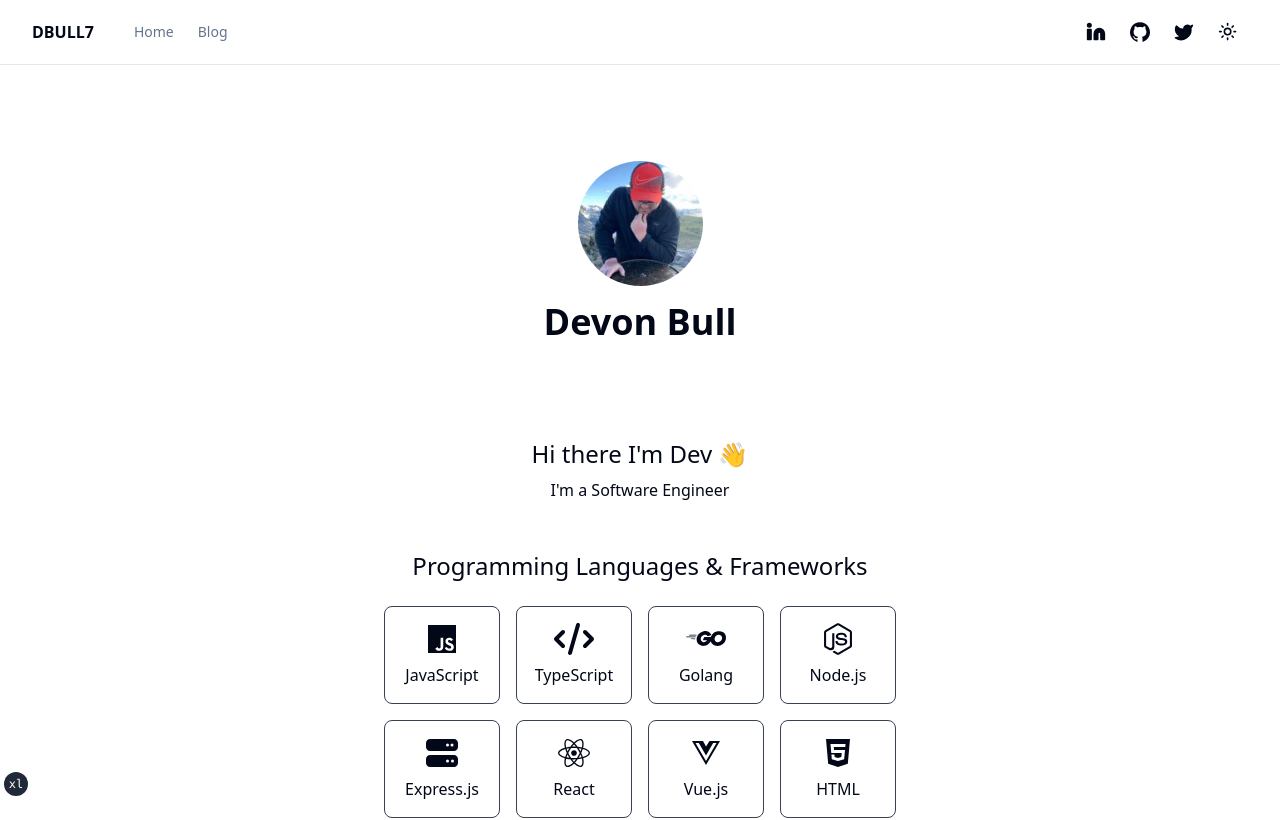
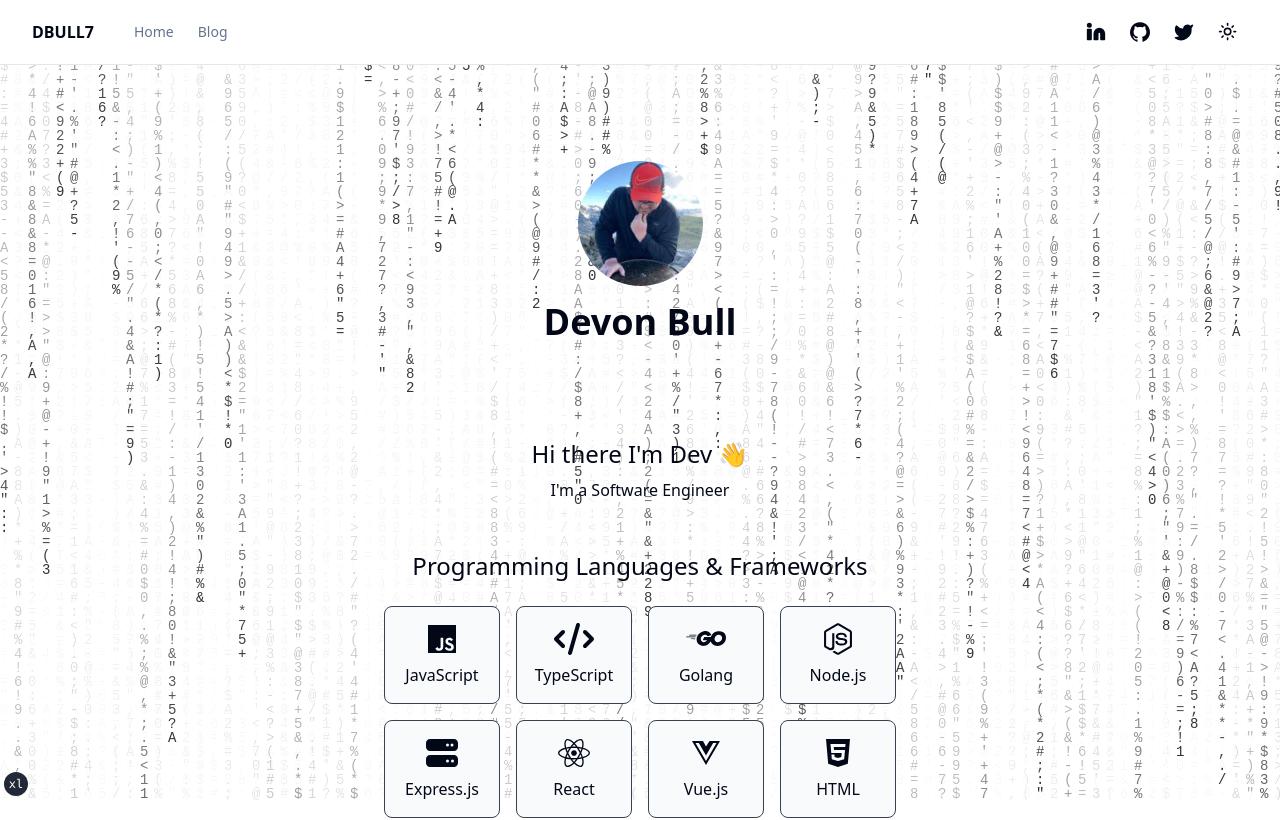
Before and after one commit to DBULL7/personal-site, a Next.js app: page / in a window 1280 px wide. Shown: the top 820 px of the page. Built offline with nearby package versions, Linux system fonts and the light colour scheme; no server answers.

Commit message:
add matrix rain to home page, supports both light and dark mode.

```diff
--- a/app/google-analytics.tsx
+++ b/app/google-analytics.tsx
@@ -6,8 +6,6 @@ import Script from 'next/script'
 import * as gtag from './gtag'
 
 const GoogleAnalytics = () => {
-  //You can show in the console the GA_TRACKING_ID to confirm
-  console.log(gtag.GA_TRACKING_ID)
 
   return (
     <>
--- a/app/page.tsx
+++ b/app/page.tsx
@@ -1,6 +1,7 @@
 import Image from 'next/image'
 import profilePic from '../public/profile_pic.jpg'
 import { FontAwesomeIcon } from '@fortawesome/react-fontawesome'
+import MatrixRain from '@/components/matrix-rain'
 import {
   faTwitter,
   faGithub,
@@ -25,7 +26,6 @@ import {
   faShieldDog
 } from '@fortawesome/free-solid-svg-icons'
 import { Tile, tileProps } from '@/components/tile'
-import styles from './page.module.css'
 
 const programmingLanguagesAndFrameworks: tileProps[] = [
   // TODO - add Typescript and Express.js icons but Font Awesome doesn't have it
@@ -80,6 +80,7 @@ export default function Home() {
 
   return (
     <main>
+      <MatrixRain />
       <div className="container mx-auto flex justify-center">
         <div className="pt-24">
           <div className="flex justify-center">
--- a/app/tag-data.json
+++ b/app/tag-data.json
@@ -1 +1 @@
-{ "python": 1, "ai": 1, "text-to-speech": 1 }
+{"python":1,"ai":1,"text-to-speech":1}
--- /dev/null
+++ b/components/matrix-rain.module.css
@@ -0,0 +1,12 @@
+.matrixContainer {
+    position: fixed;
+    top: 0;
+    left: 0;
+    width: 100vw;
+    height: 100vh;
+    font-family: 'Courier New', Courier, monospace;
+    font-size: 14px;
+    color: #00FF00;
+    overflow: hidden;
+    z-index: -1;
+  }
--- /dev/null
+++ b/components/matrix-rain.tsx
@@ -0,0 +1,79 @@
+'use client'
+
+import React, { useEffect, useRef } from 'react';
+import styles from './matrix-rain.module.css';
+import { useTheme } from 'next-themes'
+import {useWindowSize} from 'react-use';
+import { he } from 'date-fns/locale';
+
+const MatrixRain: React.FC = () => {
+  const containerRef = useRef<HTMLDivElement | null>(null);
+  const { theme, resolvedTheme } = useTheme()
+  const {width, height} = useWindowSize();
+
+  const isDarkMode = theme === 'system' ? resolvedTheme === 'dark' : theme === 'dark'
+
+  useEffect(() => {
+    // Clear existing canvas if any
+    if (containerRef.current?.firstChild) {
+        containerRef.current.removeChild(containerRef.current.firstChild);
+    }
+
+    const canvas = document.createElement('canvas');
+    const ctx = canvas.getContext('2d');
+    canvas.width = window.innerWidth;
+    canvas.height = window.innerHeight;
+    containerRef.current?.appendChild(canvas);
+
+    const columns = canvas.width / 14;
+    const drops: number[] = [];
+    for (let i = 0; i < columns; i++) {
+      drops[i] = 1;
+    }
+
+    // The draw function is responsible for creating the matrix rain effect
+    function draw() {
+        if (!ctx) return
+        // Set the fill color to semi-transparent black to create a fading trail effect
+        ctx.fillStyle = isDarkMode ? 'rgba(0, 0, 0, 0.05)' : 'rgba(245, 245, 245, 0.05)';
+        // Fill the entire canvas with the fill color
+        ctx.fillRect(0, 0, canvas.width, canvas.height);
+
+        // Set the fill color to bright green, typical for the matrix rain effect
+        ctx.fillStyle = isDarkMode ? '#00FF00' : '#333333';
+        // Set the font to Courier New with a size of 14px
+        ctx.font = '14px Courier New';
+
+        // Loop over the drops array
+        for (let i = 0; i < drops.length; i++) {
+          // Generate a random character from the ASCII table (from 33 to 65)
+          const text = String.fromCharCode(Math.floor(Math.random() * 33) + 33);
+          // Draw the character at the current position
+          ctx.fillText(text, i * 14, drops[i] * 14);
+
+          // If the drop has reached the bottom of the screen and a random condition is met
+          // reset the drop back to the top
+          // this results in the initial coordinated effect,
+          // before randomness kicks and and each column is behaving on its own
+          if (drops[i] * 14 > canvas.height && Math.random() > 0.975) {
+            drops[i] = 0;
+          }
+
+          // Increment the y position of the drop for the next frame
+          drops[i]++;
+        }
+      }
+
+    const interval = setInterval(draw, 33);
+
+    return () => {
+      clearInterval(interval);
+        // Optionally clear canvas on cleanup
+        if (ctx) ctx.clearRect(0, 0, canvas.width, canvas.height);
+    };
+  }, [isDarkMode, width, height]);
+
+  return <div className={styles.matrixContainer} ref={containerRef}></div>;
+};
+
+export default MatrixRain;
--- a/components/tile.tsx
+++ b/components/tile.tsx
@@ -10,7 +10,7 @@ export interface tileProps {
 export const Tile = ({ icon, text, link }: tileProps) => {
   return (
     <a href={link} target="_blank" rel="noreferrer">
-      <div className="flex flex-col justify-center rounded-lg border border-gray-700 py-4 hover:border-blue-600 hover:text-blue-600">
+      <div className="flex flex-col justify-center rounded-lg bg-slate-50 dark:bg-slate-950 border border-gray-700 py-4 hover:border-blue-600 hover:text-blue-600">
         {icon && <FontAwesomeIcon icon={icon} className="" size="2xl" />}
         {text && <p className="pt-2 text-center">{text}</p>}
       </div>
--- a/package.json
+++ b/package.json
@@ -22,6 +22,7 @@
     "@types/node": "20.7.1",
     "@types/react": "18.2.21",
     "@types/react-dom": "18.2.7",
+    "animate.css": "^4.1.1",
     "class-variance-authority": "^0.7.0",
     "clsx": "^2.0.0",
     "date-fns": "^2.30.0",
@@ -42,6 +43,7 @@
     "remark": "^15.0.1",
     "remark-gfm": "^3.0.1",
     "remark-math": "^6.0.0",
+    "styled-components": "^6.0.8",
     "tailwind-merge": "^1.14.0",
     "tailwindcss-animate": "^1.0.7",
     "typescript": "5.1.6"
```
Also changed, not shown: hooks/useIsDarkMode.ts (added, +35 -0 lines), components.json, 1 other file (tests, documents, lock files or other folders).
